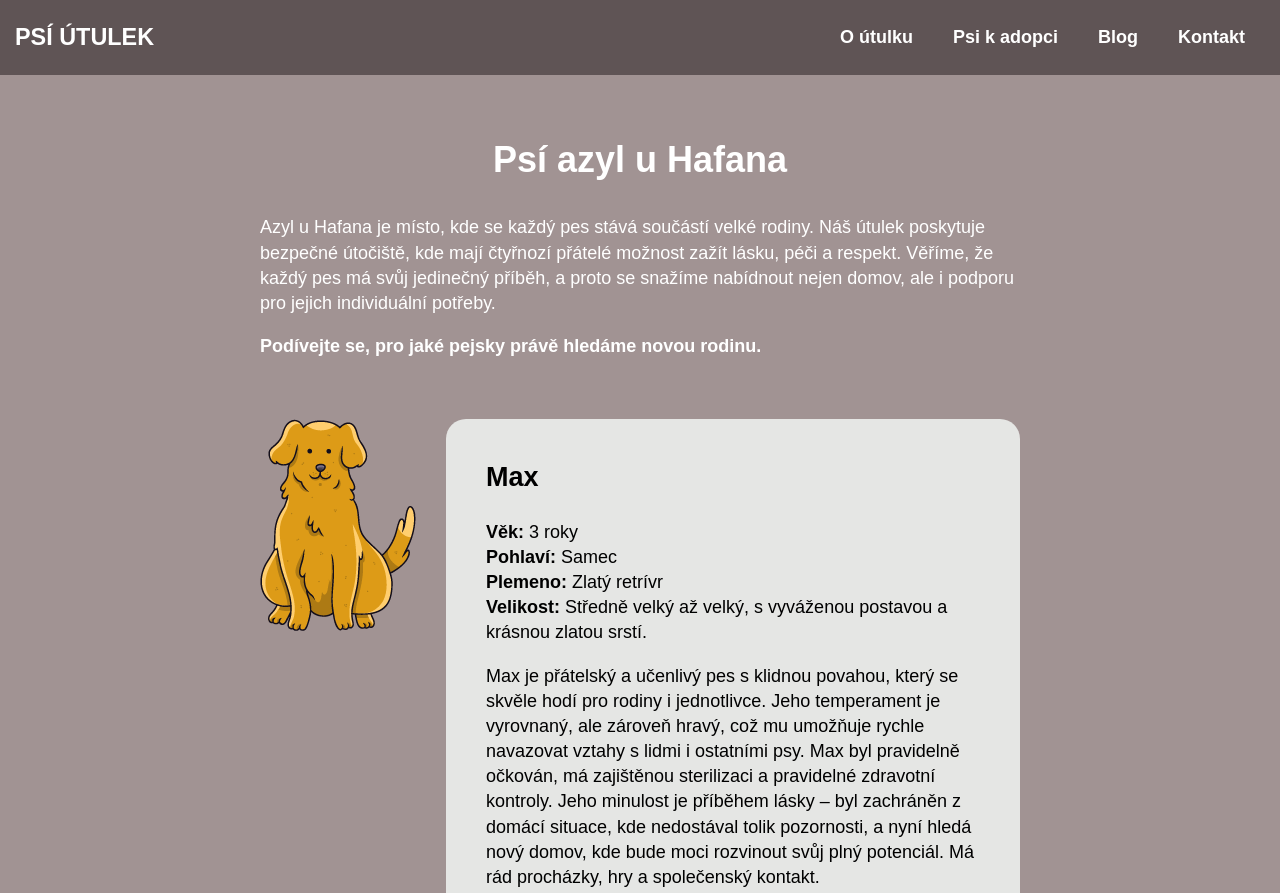
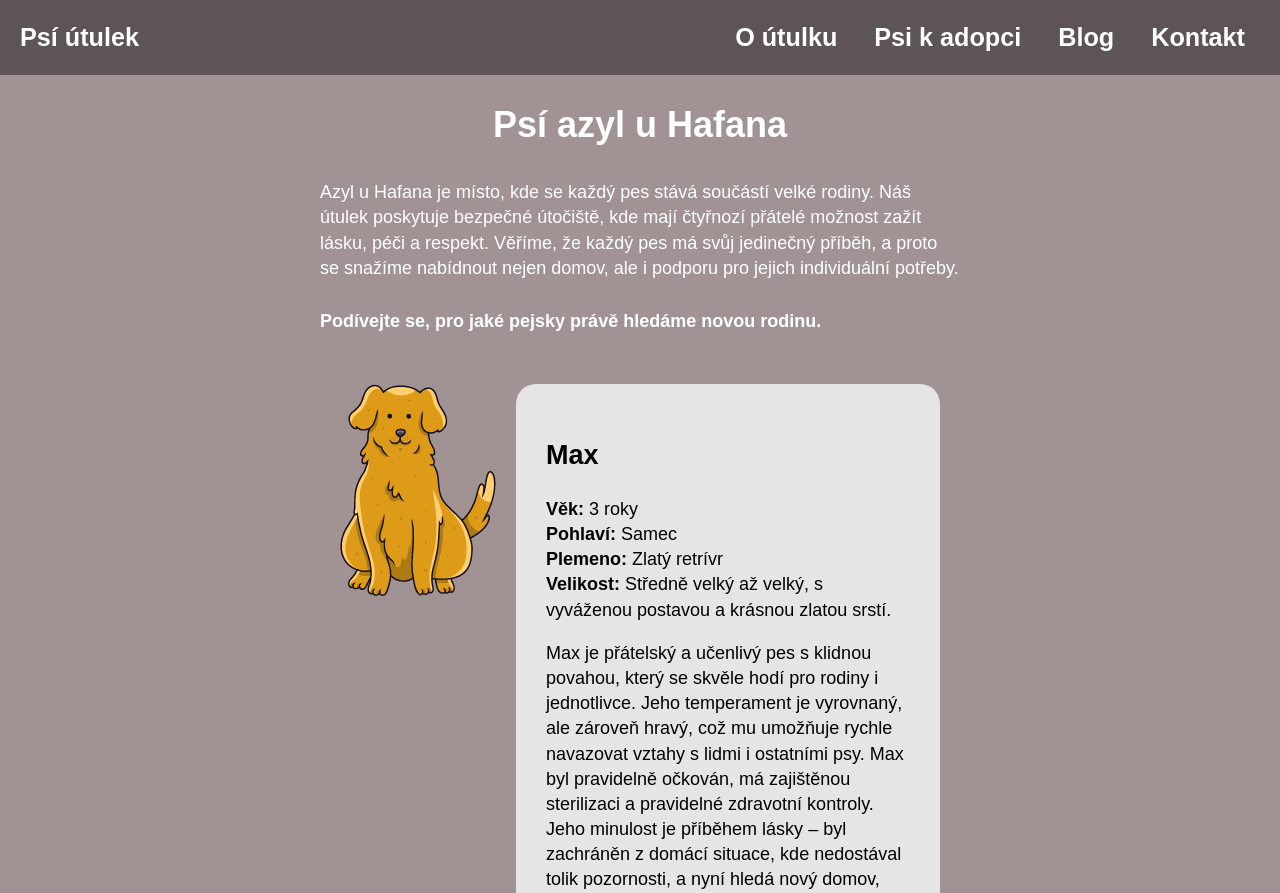
Before and after one commit to kkuzi/projekt-pozicovani, a plain HTML site: page psi-utulek/index.html in a window 1280 px wide. Shown: the top 893 px of the page. Drawn offline with Linux system fonts and the light colour scheme.

Commit message:
UpravaKK

```diff
--- a/psi-utulek/index.html
+++ b/psi-utulek/index.html
@@ -9,7 +9,7 @@
   <link rel="preconnect" href="https://fonts.gstatic.com" crossorigin>
   <link href="https://fonts.googleapis.com/css2?family=Ubuntu+Sans:ital,wght@0,100..800;1,100..800&display=swap" rel="stylesheet">
 
-  <link rel="stylesheet" href="style.css">
+  <link rel="stylesheet" href="style--pro-odvazne.css">
 </head>
 <body>
 
@@ -36,6 +36,7 @@
     <section class="dog">
       <div class="dog__image">
         <img src="images/retrivr.png" alt="Zlatý retrívr Max">
+
       </div>
 
       <div class="dog__description">
--- a/psi-utulek/style--pro-odvazne.css
+++ b/psi-utulek/style--pro-odvazne.css
@@ -13,4 +13,97 @@ body {
   font-family: 'Ubuntu', sans-serif;
   font-size: 1.125rem;
   line-height: 1.4;
+  background-color:var(--page-bg-color);
 }
+
+.header {
+ background-color: var(--header-bg-color);
+ color: white;
+ display: flex;
+ justify-content: space-between;
+ padding: 20px;
+ font-size: 1.4em;
+ font-weight: bold;
+ position: fixed;
+ width: 100%;
+ top: 0;
+ left: 0;
+ z-index: 2;
+}
+
+.header a {
+  text-decoration: none;
+  color: white;
+  padding: 15px;
+}
+
+.header a:hover {
+  background-color: white;
+  color: var(--header-bg-color);
+  border-radius: 10px;
+  padding: 15px;
+}
+
+.content {
+  width: 50%;
+  margin: 100px auto;
+
+}
+
+.intro {
+  color: white;
+  margin-bottom: 40px;
+}
+
+.intro H1 {
+  text-align: center;
+  font-size: 2em;
+}
+
+.intro p {
+  padding-bottom: 10px;
+}
+
+
+.dog {
+ display: flex;
+ gap: 20px;
+ margin: 20px;
+}
+
+
+
+.dog:nth-child(even) .dog__description {
+  /* border: 3px solid blue; */
+  background-color: var(--dog-bg-color-1);
+  border-radius: 20px 20px 70px 20px;
+  padding: 30px;
+
+}
+
+.dog:nth-child(odd) .dog__description {
+  /* border: 3px solid red; */
+  background-color: var(--dog-bg-color-2);
+  border-radius: 20px 20px 20px 70px;
+  padding: 30px;
+}
+
+.dog:nth-child(odd) .dog__image {
+  order: 2;
+}
+
+
+.dog:nth-child(odd) .dog__description {
+  order: 1;
+}
+
+.dog__image img {
+  position: sticky;
+  top: 100px;
+  z-index: 1;
+}
+
+.outro {
+  color: white;
+  margin-top: 50px;
+}
--- a/psi-utulek/style.css
+++ b/psi-utulek/style.css
@@ -15,17 +15,29 @@ body {
   line-height: 1.4;
   background: var(--page-bg-color);
   color: white;
+  margin-inline: auto;
+
 }
 
 .header {
+
+
   padding: 15px;
   display: flex;
   justify-content: space-between;
   align-items: center;
   background: var(--header-bg-color);
   color: white;
+  position: fixed;
+  left: 0;
+  top: 0;
+  width: 100%;
+  margin: 0 auto;
 }
+.content {
+ margin: 100px 0 0 0;
 
+}
 .logo {
   font-size: 1.3em;
   font-weight: 900;
@@ -68,6 +80,11 @@ body {
 	text-align: center;
 }
 
+.dog__image>img {
+  position: sticky;
+  top: 90px;
+}
+
 .dog {
   margin-block: 60px;
   display: flex;
```
Also changed, not shown: kocici-domecek/style.css (+16 -0 lines).
